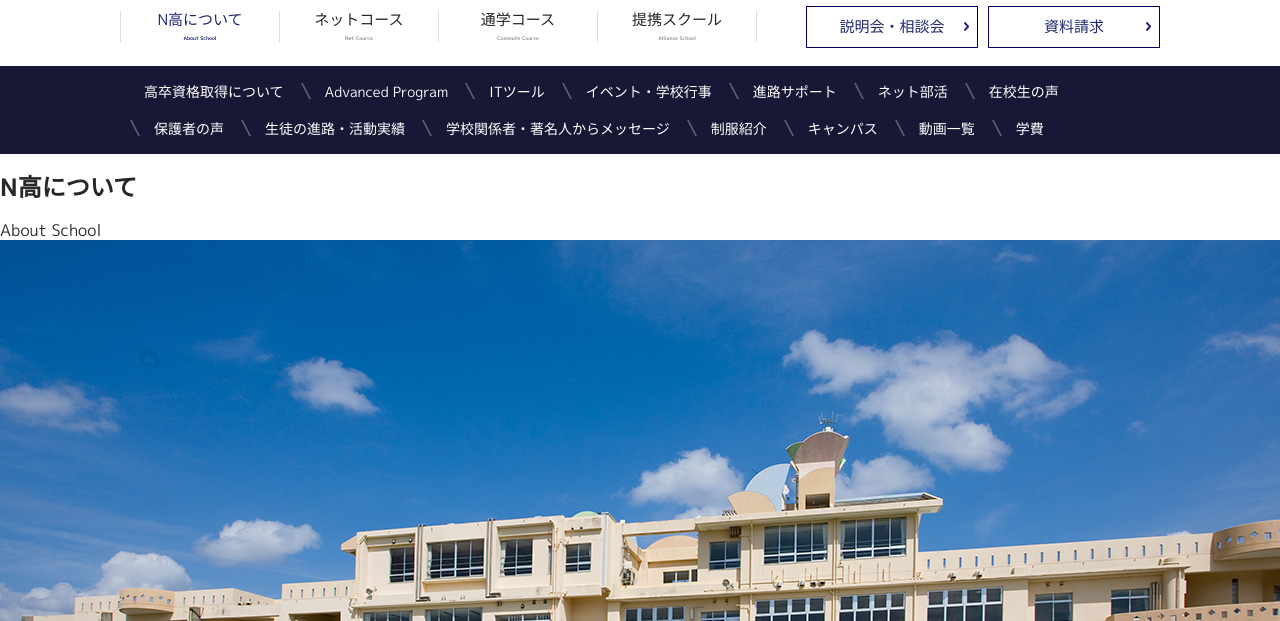
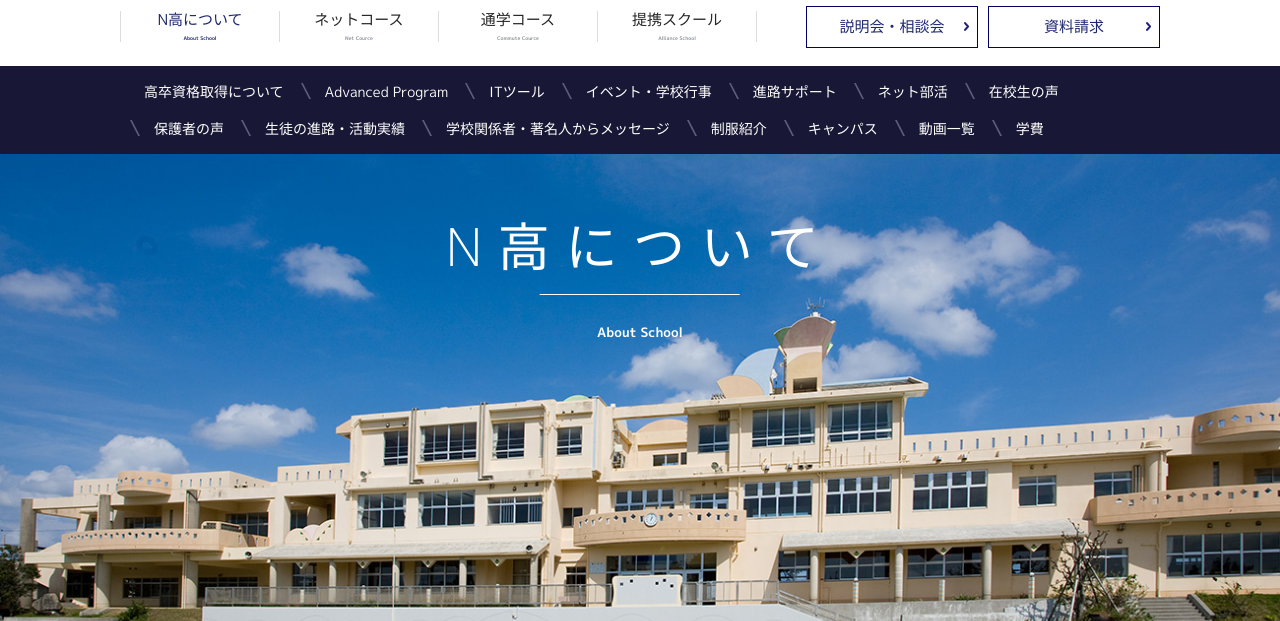
Before and after one commit to beforeisland/ryosukemaejima_nkou, a plain HTML site: page index.html in a window 1280 px wide. Shown: the part 179-800 px from the top of the page. Drawn offline with Linux system fonts and the light colour scheme.

Commit message:
add: メインビジュアル部分装飾
メインビジュアル部分の文の重なり・ボーダー・背景画像設定

```diff
--- a/common/css/style.css
+++ b/common/css/style.css
@@ -493,3 +493,43 @@ body {
     background-color: #FFFFFF;
     color: #1F286F;
 }
+
+/* ページボディ */
+/* メインビジュアル部分 */
+
+#page-body-main .main-visual-container {
+    position: relative;
+}
+
+#page-body-main .main-visual-container .page-title-container {
+    position: absolute;
+    top: 10%;
+    left: 50%;
+    transform: translate(-50%, 0);
+    text-align: center;
+}
+
+#page-body-main .main-visual-container .page-title-container .page-title {
+    color: #FFFFFF;
+    font-size: 52px;
+    font-weight: 300;
+    letter-spacing: 0.3em;
+    margin: 0;
+    line-height: 1.78;
+}
+
+#page-body-main .main-visual-container .page-title-container span {
+    color: #FFFFFF;
+    font-size: 13px;
+    font-weight: bold;
+    display: inline-block;
+    width: 200px;
+    padding-top: 30px;
+    border-top: 1px solid #FFFFFF;
+}
+
+#page-body-main .main-visual-container .main-visual {
+    width: 100%;
+    height: 470px;
+    object-fit: cover;
+}
--- a/index.html
+++ b/index.html
@@ -137,11 +137,13 @@
         </div>
     </header>
     <main id="page-body-main">
-        <div class="page-title-container">
-            <h2 class="page-title">N高について</h2>
-            <span>About School</span>
+        <div class="main-visual-container">
+            <div class="page-title-container">
+                <h2 class="page-title">N高について</h2>
+                <span>About School</span>
+            </div>
+            <img class="main-visual" src="common/images/about_mainimage01.jpg" alt="メインイメージ">
         </div>
-        <img class="main-visual" src="common/images/about_mainimage01.jpg" alt="メインイメージ">
         <nav class="topic-path">
             <ol>
                 <li><a href="#">N高等学校 ｜ 通信制高校(広域)・単位制</a></li>
```
